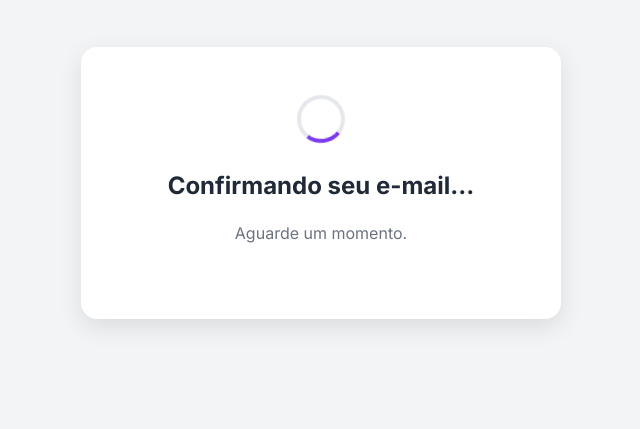
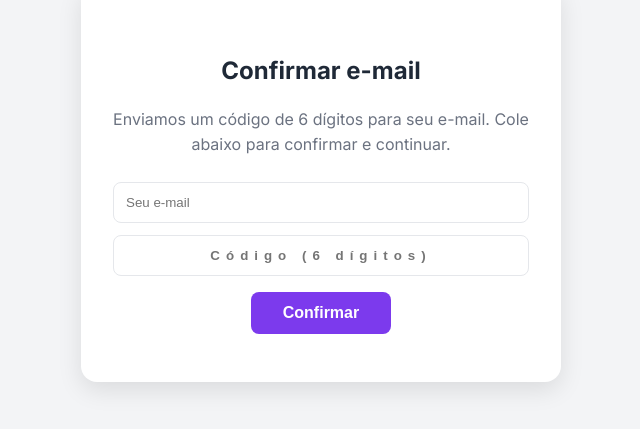
Before and after one commit to ladybugcare/PetiMiUniverse, a React (Create React App) app in the folder frontend/: page /email-confirmed in a window 1280 px wide. Shown: the part 217-646 px from the top of the page, without its empty margins (319-959 px from the left). Built offline with nearby package versions, Linux system fonts and the light colour scheme; no server answers; what react-native would draw is missing.

Commit message:
staging: clinic OTP confirmation flow (manual code) + docs; save pendingEmail on signup; hide resend until error; add cooldown and better errors

```diff
--- a/frontend/src/pages/ClinicSignUpPage.tsx
+++ b/frontend/src/pages/ClinicSignUpPage.tsx
@@ -132,6 +132,10 @@ const ClinicSignUpPage: React.FC = () => {
 
       // NÃO salvar flag isFirstAccess nem token ainda
       // Usuário só acessa após confirmar email
+      // Guardar email para confirmação manual com código OTP
+      try {
+        localStorage.setItem('pendingEmail', formData.email);
+      } catch {}
 
       // Marcar cadastro como completo
       setSignupComplete(true);
@@ -503,14 +507,14 @@ const ClinicSignUpPage: React.FC = () => {
                 </div>
               </h2>
               <p style={styles.successMessage}>
-                Enviamos um e-mail de confirmação para o endereço que você cadastrou.
+                Enviamos um <strong>código de 6 dígitos</strong> para o e-mail que você cadastrou.
               </p>
               <p style={styles.successMessage}>
-              É só abrir sua caixa de entrada e seguir as instruções para ativar sua conta PetiVet.
+                Acesse sua caixa de entrada, copie o código e cole na próxima tela para confirmar seu acesso.
               </p>
               <p style={styles.successMessage}>
                 <span style={{ display: 'inline-flex', alignItems: 'center', gap: '6px' }}>
-                  Você pode fechar esta aba — o restante do processo é feito por e-mail.
+                  Você pode fechar esta aba — o restante do processo é feito por e-mail e código.
                   <Mail size={18} color={colors.primary} />
                 </span>
                            </p>
--- a/frontend/src/pages/EmailConfirmedPage.tsx
+++ b/frontend/src/pages/EmailConfirmedPage.tsx
@@ -5,28 +5,27 @@ import { CheckCircle, XCircle, PartyPopper } from 'lucide-react';
 
 const EmailConfirmedPage: React.FC = () => {
   const navigate = useNavigate();
-  const [status, setStatus] = useState<'loading' | 'success' | 'error'>('loading');
+  const [status, setStatus] = useState<'form' | 'loading' | 'success' | 'error'>('form');
   const [errorMessage, setErrorMessage] = useState<string>('');
+  const [email, setEmail] = useState<string>('');
+  const [code, setCode] = useState<string>('');
+  const [resending, setResending] = useState<boolean>(false);
+  const [showResend, setShowResend] = useState<boolean>(false);
+  const [cooldown, setCooldown] = useState<number>(0);
 
   useEffect(() => {
-    let timeoutId: NodeJS.Timeout;
-    let authListenerSubscription: { unsubscribe: () => void } | null = null;
-    let successHandled = false;
+    // Pré-preencher o email a partir do localStorage, se existir
+    const pendingEmail = localStorage.getItem('pendingEmail');
+    if (pendingEmail) setEmail(pendingEmail);
+  }, []);
+
+  useEffect(() => {
+    if (cooldown <= 0) return;
+    const id = setInterval(() => setCooldown((s) => (s > 0 ? s - 1 : 0)), 1000);
+    return () => clearInterval(id);
+  }, [cooldown]);
 
   const handleSuccess = (session: any) => {
-      // Evitar processar múltiplas vezes
-      if (successHandled) return;
-      successHandled = true;
-
-      // Limpar timeout de erro se existir
-      if (timeoutId) clearTimeout(timeoutId);
-
-      // Desinscrever listener se existir
-      if (authListenerSubscription) {
-        authListenerSubscription.unsubscribe();
-        authListenerSubscription = null;
-      }
-
     // Salvar dados do usuário e token no localStorage
     const userData = {
       id: session.user.id,
@@ -36,198 +35,131 @@ const EmailConfirmedPage: React.FC = () => {
       token: session.access_token,
     };
     localStorage.setItem('user', JSON.stringify(userData));
-
-      // Marcar como primeiro acesso
     localStorage.setItem('isFirstAccess', 'true');
+    // Limpar email pendente se existir
+    localStorage.removeItem('pendingEmail');
 
     setStatus('success');
-
-      // Aguardar 2 segundos antes de redirecionar
-      timeoutId = setTimeout(() => {
-        navigate('/units/create-first');
-      }, 2000);
+    setTimeout(() => navigate('/units/create-first'), 1500);
   };
 
   const handleError = (error?: any) => {
-      console.error('Error confirming email:', error);
     const message = error?.message || error?.toString() || 'Não foi possível confirmar seu e-mail.';
     setErrorMessage(message);
     setStatus('error');
+    // Em caso de erro, mostramos a opção de reenviar o código
+    setShowResend(true);
   };
 
-    const processEmailConfirmation = async () => {
-      // Verificar se há hash na URL com tokens de confirmação
-      const hash = window.location.hash.substring(1);
-      const hashParams = new URLSearchParams(hash);
-      const accessToken = hashParams.get('access_token');
-      const refreshToken = hashParams.get('refresh_token');
-      const type = hashParams.get('type');
-      const error_description = hashParams.get('error_description');
-      const error = hashParams.get('error');
+  const handleVerify = async () => {
+    try {
+      setStatus('loading');
+      // Validação simples do formato
+      if (!email || !/^[^\s@]+@[^\s@]+\.[^\s@]+$/.test(email)) {
+        throw new Error('Informe um e-mail válido.');
+      }
+      if (!/^\d{6}$/.test(code)) {
+        throw new Error('Código inválido. Use 6 dígitos numéricos.');
+      }
 
-      console.log('🔍 Debug info:', {
-        hasHash: !!hash,
-        hasAccessToken: !!accessToken,
-        hasRefreshToken: !!refreshToken,
-        type,
-        error,
-        error_description,
-        fullUrl: window.location.href,
-        hashOnly: hash.substring(0, 100) + '...'
-      });
+      const { data, error } = await supabase.auth.verifyOtp({
+        email,
+        token: code,
+        type: 'signup'
+      } as any);
+      if (error) throw error;
 
-      // Se há erro no hash, tratar como erro
-      if (error) {
-        console.error('❌ Error in hash:', error, error_description);
-        handleError(new Error(error_description || error));
+      // O Supabase retorna session em data.session ao verificar com sucesso
+      if (data?.session && data.session.user?.email_confirmed_at) {
+        handleSuccess(data.session);
         return;
       }
 
-      // Configurar listener PRIMEIRO, antes de qualquer processamento
-      // O Supabase processa o hash automaticamente quando chamamos getSession()
-      // e dispara eventos de auth state change
-      console.log('⏳ Setting up auth state listener first...');
-      const { data: { subscription } } = supabase.auth.onAuthStateChange(
-        async (event, session) => {
-          console.log('🔐 Auth event on EmailConfirmedPage:', event, {
-            hasSession: !!session,
-            userEmail: session?.user?.email,
-            emailConfirmed: session?.user?.email_confirmed_at ? 'yes' : 'no'
-          });
-
-          if (event === 'SIGNED_IN' && session?.user) {
-            // Verificar se o email foi confirmado
-            if (session.user.email_confirmed_at) {
-              console.log('✅ Email confirmed and user signed in');
-              handleSuccess(session);
-            } else {
-              console.log('⚠️ User signed in but email not confirmed yet');
-              // Aguardar um pouco mais - pode estar processando
-            }
-          } else if (event === 'TOKEN_REFRESHED' && session?.user) {
-            if (session.user.email_confirmed_at) {
-              console.log('✅ Token refreshed and email confirmed');
-              handleSuccess(session);
-            }
-          } else if (event === 'USER_UPDATED' && session?.user?.email_confirmed_at) {
-            console.log('✅ User updated with confirmed email');
-            handleSuccess(session);
-          }
-        }
-      );
-
-      authListenerSubscription = subscription;
-
-      // Se há tokens no hash, o Supabase deve processar automaticamente
-      // ao chamar getSession(), mas vamos tentar setSession também como fallback
-      if (accessToken && refreshToken && type === 'signup') {
-        console.log('🔐 Processing email confirmation hash...');
-
-        try {
-          // PRIMEIRA TENTATIVA: Deixar o Supabase processar automaticamente
-          // getSession() internamente chama _getSessionFromURL que processa o hash
-          await new Promise(resolve => setTimeout(resolve, 500)); // Pequeno delay para o listener se registrar
-
-          const { data: { session: autoSession }, error: autoError } = await supabase.auth.getSession();
-
-          if (!autoError && autoSession?.user?.email_confirmed_at) {
-            console.log('✅ Session created automatically by Supabase');
-            handleSuccess(autoSession);
+      // Como fallback, tentar obter sessão atual
+      const { data: sess } = await supabase.auth.getSession();
+      if (sess?.session?.user?.email_confirmed_at) {
+        handleSuccess(sess.session);
         return;
       }
 
-          // SEGUNDA TENTATIVA: Usar setSession manualmente
-          console.log('🔄 Trying setSession manually...');
-          const { data: sessionData, error: setSessionError } = await supabase.auth.setSession({
-            access_token: accessToken,
-            refresh_token: refreshToken
-          });
-
-          if (!setSessionError && sessionData?.session?.user) {
-            console.log('✅ Session created manually via setSession');
-
-            // Verificar se o email foi confirmado
-            if (sessionData.session.user.email_confirmed_at) {
-              handleSuccess(sessionData.session);
-              return;
+      throw new Error('Não foi possível validar a sessão após o código.');
+    } catch (err: any) {
+      // Mensagens mais amigáveis para expiração/invalid
+      if (err?.code === 'otp_expired' || /expired|invalid/i.test(err?.message || '')) {
+        handleError(new Error('Código expirado ou inválido. Reenvie um novo código e tente novamente.'));
       } else {
-              console.log('⚠️ Session created but email not confirmed yet, waiting...');
-            }
-          } else if (setSessionError) {
-            console.error('❌ Error setting session:', setSessionError);
-
-            // Se o erro é de token expirado ou inválido, dar erro imediato
-            if (setSessionError.message?.includes('expired') ||
-                setSessionError.message?.includes('invalid') ||
-                setSessionError.message?.includes('token')) {
-              handleError(new Error('Link de confirmação expirado ou inválido. Por favor, solicite um novo email de confirmação.'));
-              return;
+        handleError(err);
       }
     }
-
-          // TERCEIRA TENTATIVA: Aguardar eventos de auth state change
-          // Já configurado acima, apenas aguardar
-          console.log('⏳ Waiting for auth state change events...');
-
-        } catch (err: any) {
-          console.error('❌ Error processing hash:', err);
-          handleError(err);
-          return;
-        }
-      } else {
-        // Se não há hash, verificar se já existe sessão
-        console.log('🔍 No hash found, checking existing session...');
-        const { data: { session }, error } = await supabase.auth.getSession();
-
-        if (!error && session?.user?.email_confirmed_at) {
-          console.log('✅ Existing session found with confirmed email');
-          handleSuccess(session);
-          return;
-        } else {
-          console.log('⚠️ No existing session or email not confirmed:', {
-            hasSession: !!session,
-            hasUser: !!session?.user,
-            emailConfirmed: session?.user?.email_confirmed_at ? 'yes' : 'no',
-            error: error?.message || 'No error but no session'
-          });
-        }
-      }
-
-      // Timeout de segurança: se após 20 segundos não houve confirmação, dar erro
-      timeoutId = setTimeout(async () => {
-        if (!successHandled) {
-          const { data: { session: finalSession } } = await supabase.auth.getSession();
-          if (!finalSession?.user?.email_confirmed_at) {
-            console.error('⏱️ Timeout: No confirmed session after 20 seconds');
-            console.error('Final check:', {
-              hasSession: !!finalSession,
-              hasUser: !!finalSession?.user,
-              emailConfirmed: finalSession?.user?.email_confirmed_at ? 'yes' : 'no',
-              hash: window.location.hash.substring(0, 100)
-            });
-            handleError(new Error('O link de confirmação pode ter expirado. Por favor, faça login ou solicite um novo email de confirmação.'));
-          }
-        }
-      }, 20000) as any;
   };
 
-    // Processar confirmação de email
-    processEmailConfirmation();
-
-    // Cleanup
-    return () => {
-      if (timeoutId) clearTimeout(timeoutId);
-      if (authListenerSubscription) authListenerSubscription.unsubscribe();
+  const handleResend = async () => {
+    try {
+      setResending(true);
+      if (!email) throw new Error('Informe seu e-mail para reenviar o código.');
+      const { error } = await supabase.auth.resend({ type: 'signup', email } as any);
+      if (error) throw error;
+      // Ativar cooldown de 60s para evitar corrida de invalidação do código anterior
+      setCooldown(60);
+      setShowResend(false); // esconder enquanto aguarda novo código
+      setErrorMessage('Enviamos um novo código. Aguarde 60 segundos e use o código mais recente.');
+      setStatus('error');
+    } catch (err: any) {
+      setErrorMessage(err?.message || 'Não foi possível reenviar o código.');
+      setStatus('error');
+    } finally {
+      setResending(false);
+    }
   };
-  }, [navigate]);
 
   return (
     <div style={styles.container}>
       <div style={styles.card}>
+        {status === 'form' && (
+          <>
+            <h2 style={styles.title}>
+              <div style={{ display: 'flex', alignItems: 'center', justifyContent: 'center', gap: '8px' }}>
+                <span>Confirmar e-mail</span>
+              </div>
+            </h2>
+            <p style={styles.message}>Enviamos um código de 6 dígitos para seu e-mail. Cole abaixo para confirmar e continuar.</p>
+            {/* Campo de e-mail oculto para o usuário: só mostramos se não houver pendingEmail */}
+            {!email && (
+              <input
+                type="email"
+                value={email}
+                onChange={(e) => setEmail(e.target.value)}
+                placeholder="Seu e-mail"
+                style={{ width: '100%', padding: '12px', borderRadius: '8px', border: '1px solid #e5e7eb', marginBottom: '12px' }}
+              />
+            )}
+
+            <input
+              inputMode="numeric"
+              pattern="[0-9]*"
+              value={code}
+              onChange={(e) => setCode(e.target.value.replace(/\D/g, '').slice(0, 6))}
+              placeholder="Código (6 dígitos)"
+              style={{ width: '100%', padding: '12px', borderRadius: '8px', border: '1px solid #e5e7eb', marginBottom: '16px', letterSpacing: '6px', textAlign: 'center' as const, fontWeight: 700 }}
+            />
+
+            <div style={{ display: 'flex', gap: '12px', justifyContent: 'center', flexWrap: 'wrap' }}>
+              <button onClick={handleVerify} style={styles.button} disabled={cooldown > 0}>
+                {cooldown > 0 ? `Aguarde ${cooldown}s` : 'Confirmar'}
+              </button>
+              {showResend && (
+                <button onClick={handleResend} style={{ ...styles.button, backgroundColor: '#6b7280' }} disabled={resending}>
+                  {resending ? 'Reenviando...' : 'Reenviar código'}
+                </button>
+              )}
+            </div>
+          </>
+        )}
+
         {status === 'loading' && (
           <>
             <div style={styles.spinner}></div>
-            <h2 style={styles.title}>Confirmando seu e-mail...</h2>
+            <h2 style={styles.title}>Validando código...</h2>
             <p style={styles.message}>Aguarde um momento.</p>
           </>
         )}
@@ -243,9 +175,7 @@ const EmailConfirmedPage: React.FC = () => {
                 <PartyPopper size={28} />
               </div>
             </h2>
-            <p style={styles.message}>
-              Redirecionando você para cadastrar sua primeira unidade...
-            </p>
+            <p style={styles.message}>Redirecionando você para cadastrar sua primeira unidade...</p>
           </>
         )}
 
@@ -255,26 +185,10 @@ const EmailConfirmedPage: React.FC = () => {
               <XCircle size={36} strokeWidth={3} />
             </div>
             <h2 style={styles.title}>Erro ao confirmar e-mail</h2>
-            <p style={styles.message}>
-              {errorMessage || 'Não foi possível confirmar seu e-mail. Por favor, tente fazer login.'}
-            </p>
+            <p style={styles.message}>{errorMessage}</p>
             <div style={{ display: 'flex', gap: '12px', justifyContent: 'center', flexWrap: 'wrap' }}>
-              <button
-                onClick={() => navigate('/login')}
-                style={styles.button}
-              >
-                Ir para Login
-              </button>
-              <button
-                onClick={() => {
-                  // Limpar hash e recarregar a página
-                  window.location.hash = '';
-                  window.location.reload();
-                }}
-                style={{ ...styles.button, backgroundColor: '#6b7280' }}
-              >
-                Tentar Novamente
-              </button>
+              <button onClick={() => setStatus('form')} style={styles.button}>Tentar Novamente</button>
+              <button onClick={() => navigate('/login')} style={{ ...styles.button, backgroundColor: '#6b7280' }}>Ir para Login</button>
             </div>
           </>
         )}
```
Also changed, not shown: 1 other file (tests, documents, lock files or other folders). Lines whose indentation alone changed are shown as unchanged.
